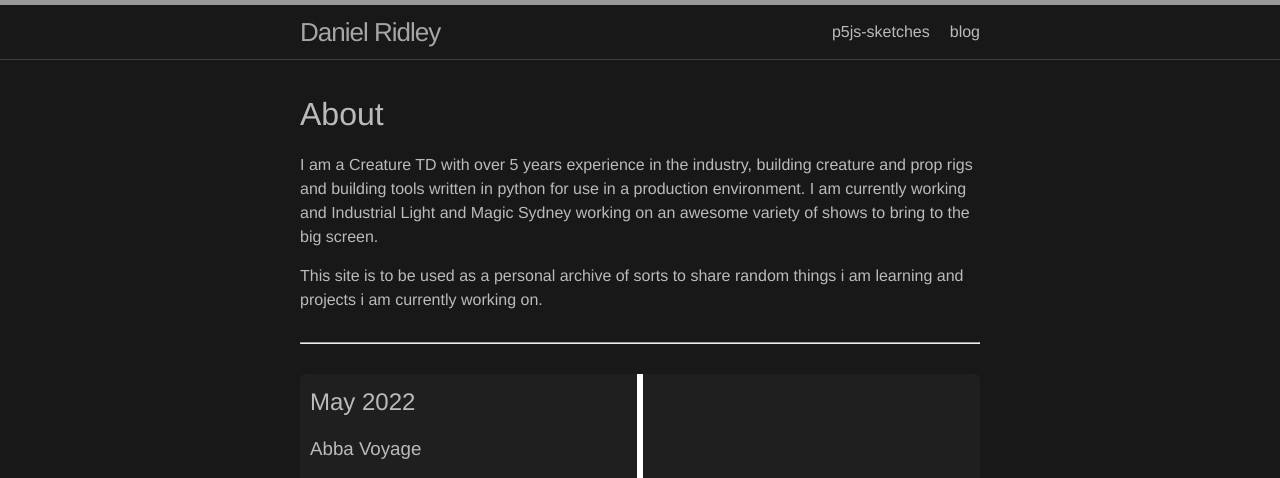
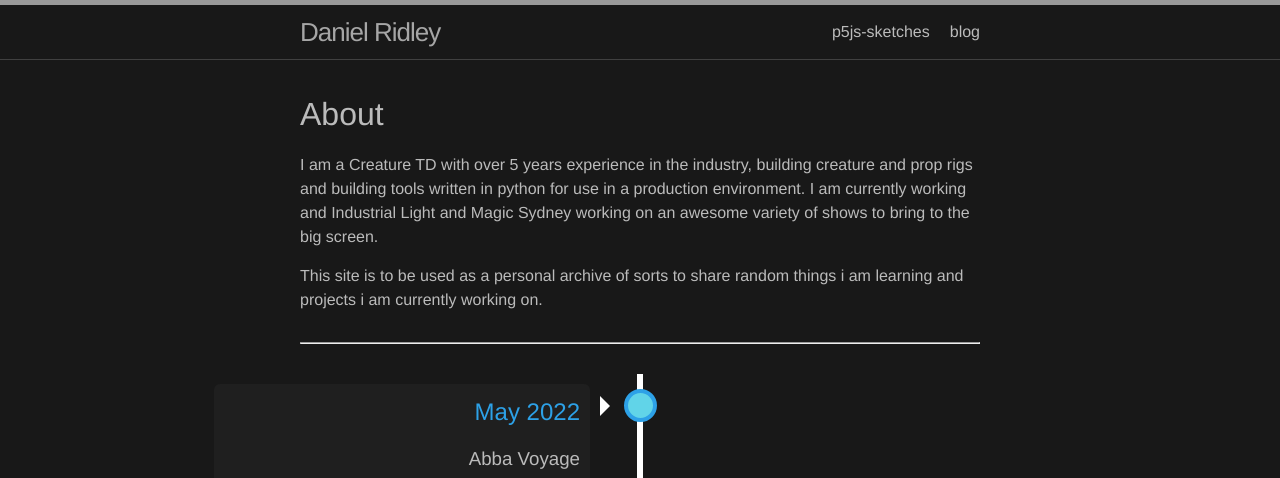
Before and after one commit to danriduk/danriduk.github.io, a Jekyll site: the page built from index.md, in a window 1280 px wide. Shown: the top 478 px of the page. Built offline with Jekyll 4.4.1, drawn with Linux system fonts in a browser that asks for light colours; grey boxes are pictures that could not be loaded.

Commit message:
Update timeline.html

```diff
--- a/_includes/timeline.html
+++ b/_includes/timeline.html
@@ -1,11 +1,11 @@
 {% if site.data.timeline-entries %}
 <div class="timeline">
     {% assign te = site.data.timeline-entries %}
-    {% assign postSide = container left %}
+    {% assign postSide = "container left" %}
     {% for entry in te %}
         {% assign key = entry | first %}
         {% if te[key].year %}
-            <div class={{ postSide }}>
+            <div class="{{ postSide }}"">
                 <div class="timeline-content">
                     <h2>{{ te[key].year }}</h2>
                     <h3>{{ te[key].title }}</h3>
@@ -22,10 +22,10 @@
                     </div>
                 </div>
             </div>
-            {% if postSide == container left %}
-                {% assign postSide = container right %}
+            {% if postSide == "container left" %}
+                {% assign postSide = "container right" %}
             {% else %}
-                {% assign postSide = container left %}
+                {% assign postSide = "container left" %}
             {% endif %}
         {% endif %}
     {% endfor %}
```
